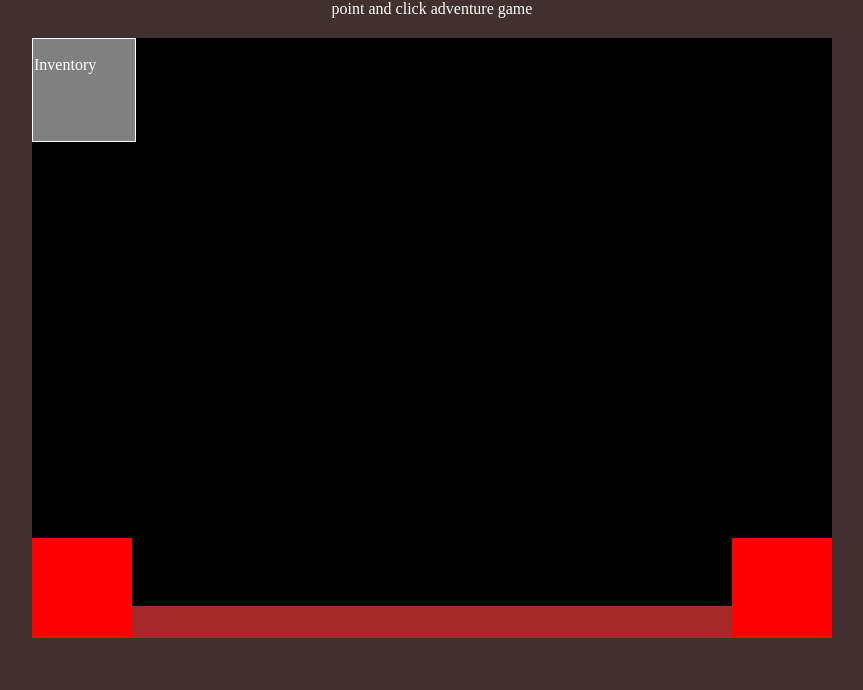
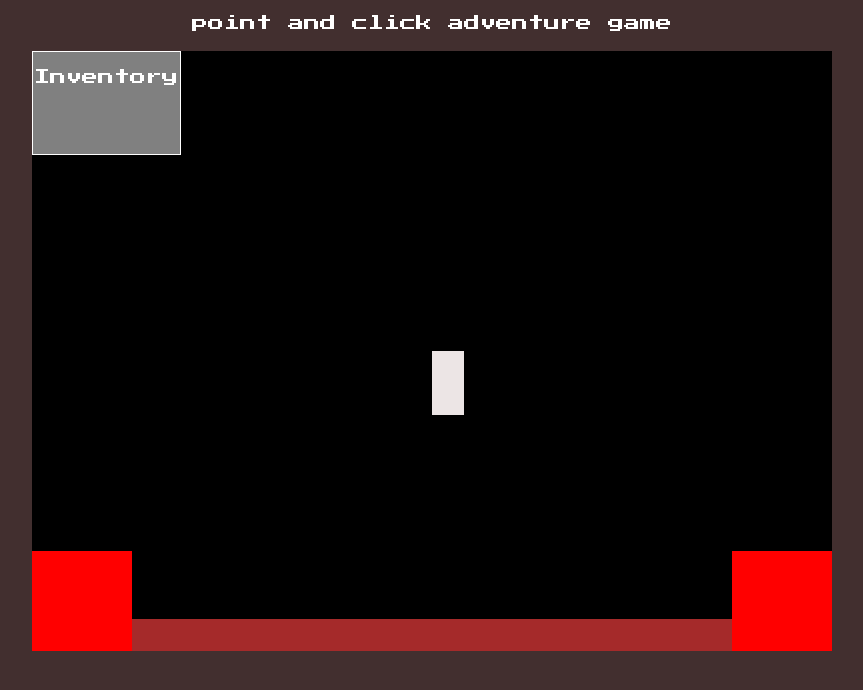
Before and after one commit to Matteoo000/PointClickGame, a plain HTML site: page index.html in a window 1280 px wide. Shown: the whole page, without its empty margins (208-1071 px from the left). Drawn offline with Linux system fonts and the light colour scheme.

Commit message:
before break safe + first things in javascript

```diff
--- a/css/main.css
+++ b/css/main.css
@@ -5,12 +5,16 @@ body {
     gap: 20px;
     margin: 0px;
     background-color: rgb(66, 47, 47);
+
+
+    font-family: "Press Start 2P", system-ui;
+    font-weight: 400;
+    font-style: normal;
+
+
 }
 
-/* #mainscreen {
-        height: 1080px;
-        width: 1920px;
-    } */
+
 
 #playscreen {
     position: relative;
@@ -27,14 +31,21 @@ body {
     grid-row-start: 1;
     text-align: center;
     color: white;
+    margin: 15px 0px 0px 0px;
+}
 
-
+#maincharacter {
+    width: 32px;
+    height: 64px;
+    background-color: rgb(236, 229, 229);
+    left: 400px;
+    top: 300px;
 }
 
 #inventorybox {
     position: relative;
     display: block;
-    width: 100px;
+    width: 145px;
     height: 100px;
     color: white;
     background-color: gray;
@@ -53,7 +64,7 @@ body {
     width: 800px;
 }
 
-#brownBar{
+#brownBar {
     position: absolute;
     height: 32px;
     width: 800px;
@@ -61,15 +72,17 @@ body {
     bottom: 0px;
 
 }
-#mainCharacterspeech{
-left: 0px;
-bottom: 0px;
-background-color: red;
-width: 100px;
-height: 100px;
+
+#mainCharacterspeech {
+    left: 0px;
+    bottom: 0px;
+    background-color: red;
+    width: 100px;
+    height: 100px;
 
 }
-#counterspeech{
+
+#counterspeech {
     right: 0px;
     bottom: 0px;
     background-color: red;
@@ -81,3 +94,13 @@ height: 100px;
     position: absolute;
     z-index: 1000;
 }
+
+.background {
+    position: absolute;
+    z-index: 0;
+}
+
+.herocharacter {
+    position: absolute;
+    z-index: 100;
+}
--- a/index.html
+++ b/index.html
@@ -5,16 +5,22 @@
     <meta charset="UTF-8">
     <meta name="viewport" content="width=device-width, initial-scale=1.0">
     <link rel="stylesheet" href="css/main.css">
-
+    <!--Custom font-->
+    <link rel="preconnect" href="https://fonts.googleapis.com">
+    <link rel="preconnect" href="https://fonts.gstatic.com" crossorigin>
+    <link href="https://fonts.googleapis.com/css2?family=Press+Start+2P&display=swap" rel="stylesheet">
     <title>Point and click adventure </title>
 </head>
 
 <body>
     <div id="title">
-        <h1></h1>
+        <h2>point and click adventure game</h2>
     </div>
+    <!--SCREEN-->
     <div id="mainscreen"></div>
     <div id="playscreen">
+
+        <!--Inventroy-->
         <div id="inventorybox">
             <p>Inventory</p>
             <ul id="inventorylist"></ul>
@@ -25,7 +31,16 @@
             <div id="setMainDialog"></div>
             <div id="brownBar"></div>
         </div>
+        <!--Maincharacter-->
+        <div id="maincharacter" class="herocharacter"> </div>
+
     </div>
+
+
+
+    <!--Background-->
+    <div id="tilemap" class="background"></div>
+
 
     <script src="js/main.js"></script>
 </body>
--- a/js/main.js
+++ b/js/main.js
@@ -1 +1,11 @@
 document.getElementById("title").innerText = "point and click adventure game ";
+
+//Game window reference
+const playscreen = document.getElementById("playscreen");
+
+//Main character
+const maincharacter = document.getElementById("maincharacter");
+
+playscreen.onclick = function (e) {
+    console.log(e.target.id);
+}
```
